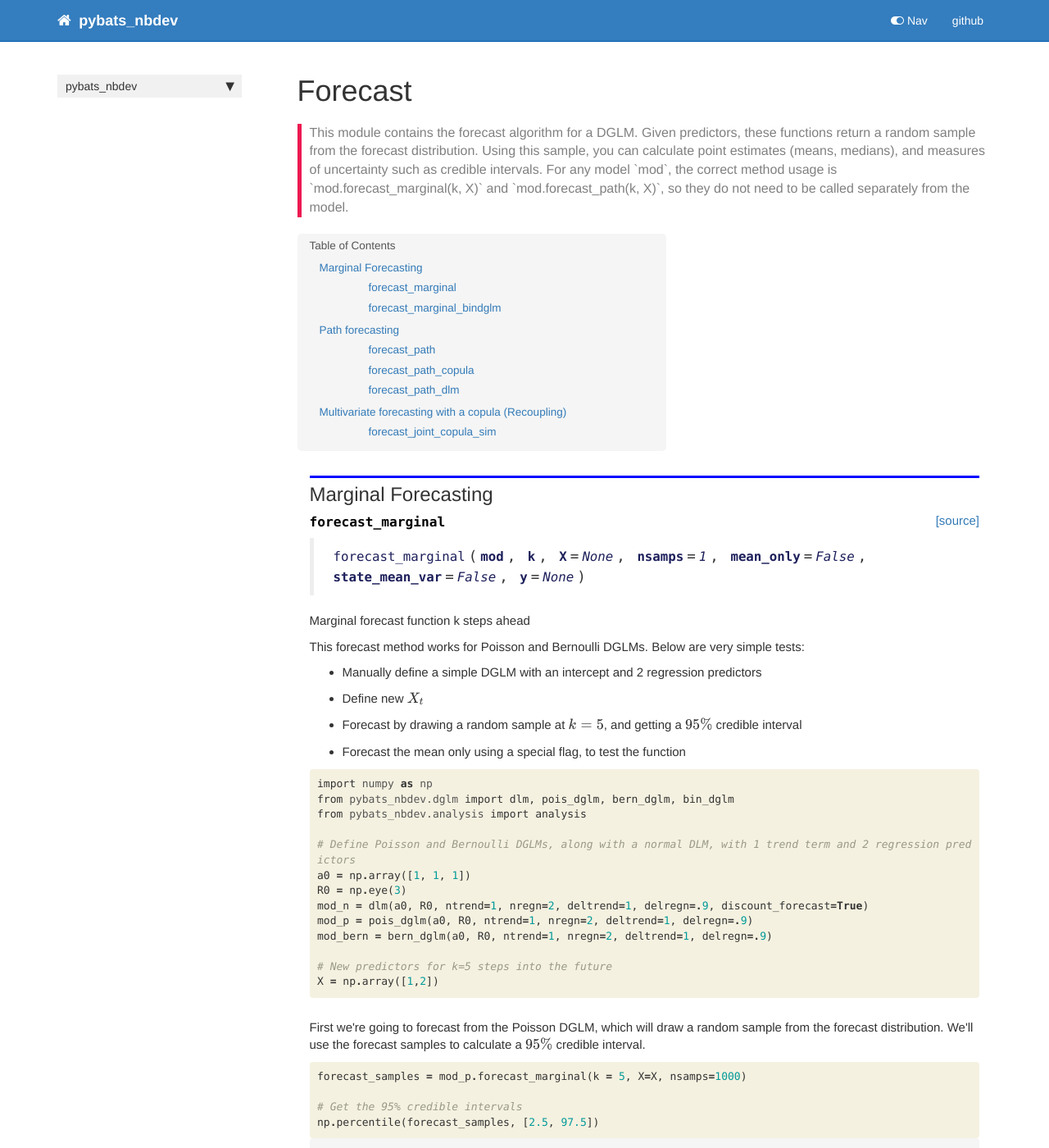
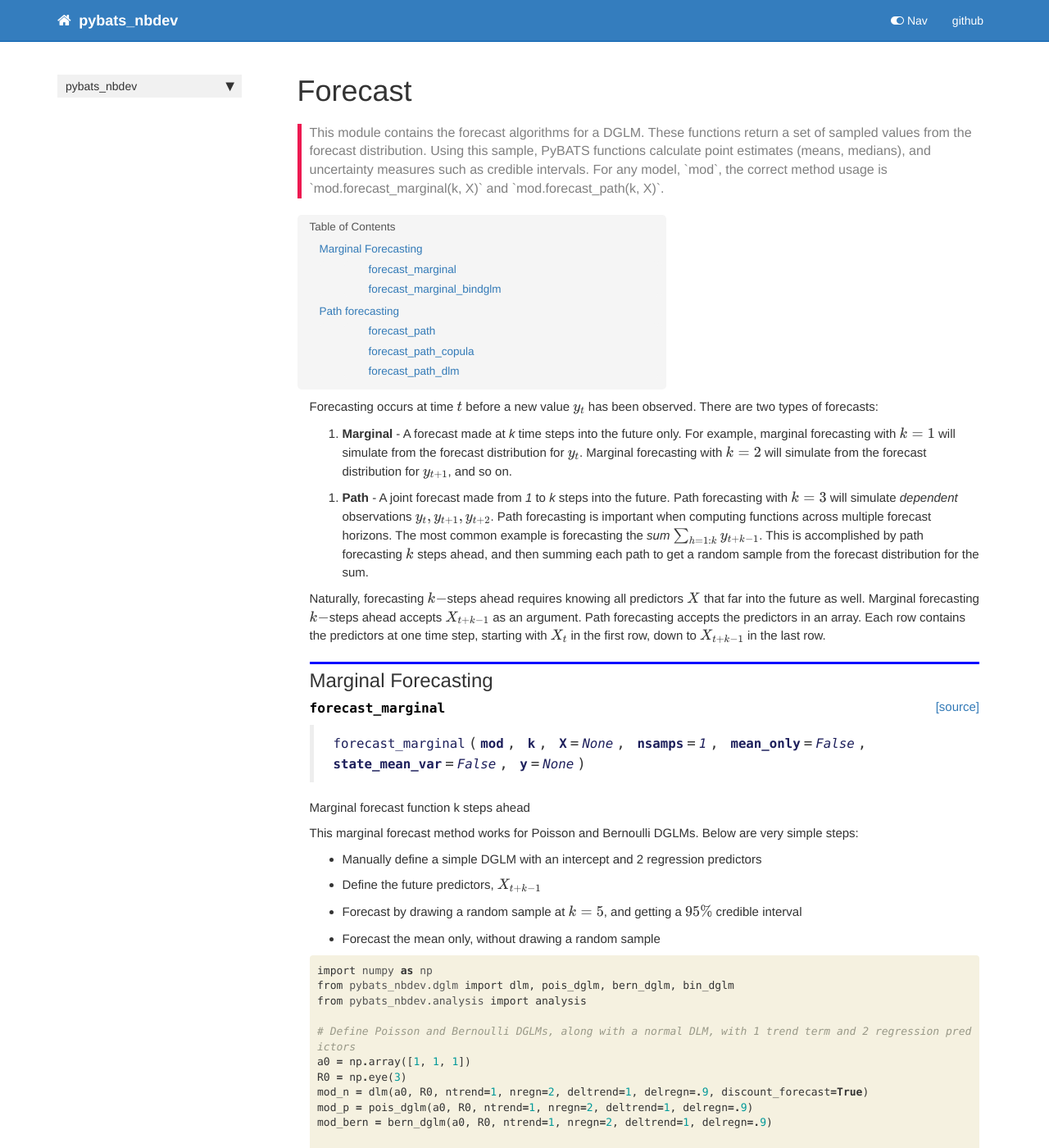
Before and after one commit to lavinei/pybats_nbdev, a Jekyll site: the page built from docs/forecast.html, in a window 1280 px wide and 1400 px high. Shown: the whole window at 82% size. Built offline with Jekyll 4.4.1, drawn with Linux system fonts in a browser that asks for light colours; nearby versions of some CDN libraries; comment, search, counter and statistics services are not loaded; some of the changed text lies outside the part shown.

Commit message:
forecast

```diff
--- a/docs/forecast.html
+++ b/docs/forecast.html
@@ -6,8 +6,8 @@ title: Forecast
 keywords: fastai
 sidebar: home_sidebar
 
-summary: "This module contains the forecast algorithm for a DGLM. Given predictors, these functions return a random sample from the forecast distribution. Using this sample, you can calculate point estimates (means, medians), and measures of uncertainty such as credible intervals. For any model `mod`, the correct method usage is `mod.forecast_marginal(k, X)` and `mod.forecast_path(k, X)`, so they do not need to be called separately from the model."
-description: "This module contains the forecast algorithm for a DGLM. Given predictors, these functions return a random sample from the forecast distribution. Using this sample, you can calculate point estimates (means, medians), and measures of uncertainty such as credible intervals. For any model `mod`, the correct method usage is `mod.forecast_marginal(k, X)` and `mod.forecast_path(k, X)`, so they do not need to be called separately from the model."
+summary: "This module contains the forecast algorithms for a DGLM. These functions return a set of sampled values from the forecast distribution. Using this sample, PyBATS functions calculate point estimates (means, medians), and uncertainty measures such as credible intervals. For any model, `mod`, the correct method usage is `mod.forecast_marginal(k, X)` and `mod.forecast_path(k, X)`."
+description: "This module contains the forecast algorithms for a DGLM. These functions return a set of sampled values from the forecast distribution. Using this sample, PyBATS functions calculate point estimates (means, medians), and uncertainty measures such as credible intervals. For any model, `mod`, the correct method usage is `mod.forecast_marginal(k, X)` and `mod.forecast_path(k, X)`."
 nb_path: "nbs/02_forecast.ipynb"
 ---
 <!--
@@ -29,6 +29,20 @@ nb_path: "nbs/02_forecast.ipynb"
 </div>
     {% endraw %}
 
+<div class="cell border-box-sizing text_cell rendered"><div class="inner_cell">
+<div class="text_cell_render border-box-sizing rendered_html">
+<p>Forecasting occurs at time $t$ before a new value $y_t$ has been observed. There are two types of forecasts:</p>
+<ol>
+<li><strong>Marginal</strong> - A forecast made at <em>k</em> time steps into the future only. For example, marginal forecasting with $k=1$ will simulate from the forecast distribution for $y_t$. Marginal forecasting with $k=2$ will simulate from the forecast distribution for $y_{t+1}$, and so on.</li>
+</ol>
+<ol>
+<li><strong>Path</strong> - A joint forecast made from <em>1</em> to <em>k</em> steps into the future. Path forecasting with $k=3$ will simulate <em>dependent</em> observations $y_t, y_{t+1}, y_{t+2}$. Path forecasting is important when computing functions across multiple forecast horizons. The most common example is forecasting the <em>sum</em> $\sum_{h=1:k} y_{t+k-1}$. This is accomplished by path forecasting $k$ steps ahead, and then summing each path to get a random sample from the forecast distribution for the sum.</li>
+</ol>
+<p>Naturally, forecasting $k-$steps ahead requires knowing all predictors $X$ that far into the future as well. Marginal forecasting $k-$steps ahead accepts $X_{t+k-1}$ as an argument. Path forecasting accepts the predictors in an array. Each row contains the predictors at one time step, starting with $X_t$ in the first row, down to $X_{t+k-1}$ in the last row.</p>
+
+</div>
+</div>
+</div>
 <div class="cell border-box-sizing text_cell rendered"><div class="inner_cell">
 <div class="text_cell_render border-box-sizing rendered_html">
 <h2 id="Marginal-Forecasting">Marginal Forecasting<a class="anchor-link" href="#Marginal-Forecasting"> </a></h2>
@@ -69,12 +83,12 @@ nb_path: "nbs/02_forecast.ipynb"
 
 <div class="cell border-box-sizing text_cell rendered"><div class="inner_cell">
 <div class="text_cell_render border-box-sizing rendered_html">
-<p>This forecast method works for Poisson and Bernoulli DGLMs. Below are very simple tests:</p>
+<p>This marginal forecast method works for Poisson and Bernoulli DGLMs. Below are very simple steps:</p>
 <ul>
 <li>Manually define a simple DGLM with an intercept and 2 regression predictors</li>
-<li>Define new $X_t$</li>
+<li>Define the future predictors, $X_{t+k-1}$</li>
 <li>Forecast by drawing a random sample at $k=5$, and getting a $95\%$ credible interval</li>
-<li>Forecast the mean only using a special flag, to test the function</li>
+<li>Forecast the mean only, without drawing a random sample</li>
 </ul>
 
 </div>
@@ -197,7 +211,7 @@ nb_path: "nbs/02_forecast.ipynb"
 
 <div class="cell border-box-sizing text_cell rendered"><div class="inner_cell">
 <div class="text_cell_render border-box-sizing rendered_html">
-<p>Next we'll test the models using the special flag <code>mean_only=True</code>. This will return only the mean value, without simulation from the forecast distribution. It is much faster if the mean is the only value of interest.</p>
+<p>Next we'll test the models by setting <code>mean_only=True</code>. This will return only the mean value, without simulation from the forecast distribution. It is much faster if the mean is the only value of interest.</p>
 <p>Notice that we skipped simulating from the Bernoulli DGLM, because Bernoulli outcomes are only $0$ or $1$ anyway. The mean of the forecast distribution in a Bernoulli DGLM is equal to the probability of the outcome being $1$.</p>
 
 </div>
@@ -457,59 +471,13 @@ nb_path: "nbs/02_forecast.ipynb"
 
 <div class="cell border-box-sizing text_cell rendered"><div class="inner_cell">
 <div class="text_cell_render border-box-sizing rendered_html">
-<p>Finally, <code>mod.forecast_path</code> has two special features beyond returning just a random sample from the forecast distribution. These only work when using <a href="/pybats_nbdev/forecast.html#forecast_path_copula"><code>forecast_path_copula</code></a>, which is not called for a normal DLM.</p>
+<p><a href="/pybats_nbdev/dglm.html#dglm.forecast_path"><code>dglm.forecast_path</code></a> has two special features beyond returning just a random sample from the forecast distribution. These only work when using <a href="/pybats_nbdev/forecast.html#forecast_path_copula"><code>forecast_path_copula</code></a>, and are not yet available for a normal DLM.</p>
 <ol>
 <li>Passing in a value (a vector of length $k$) for <code>y</code> makes the function return the <em>log</em> probability density of <code>y</code> under the forecast distribution, $p(y)$.</li>
-<li>Setting <code>return_cov = True</code> makes the function return the covariance in the copula distribution. This is slightly different than the covariance in the forecast distribution, which can be calculated directly from a random sample.</li>
+<li>Setting <code>return_cov = True</code> makes the function return the covariance in the copula distribution. This will be different than the covariance in the forecast distribution, which can be calculated directly from a random sample.</li>
 </ol>
 
 </div>
 </div>
 </div>
-<div class="cell border-box-sizing text_cell rendered"><div class="inner_cell">
-<div class="text_cell_render border-box-sizing rendered_html">
-<h2 id="Multivariate-forecasting-with-a-copula-(Recoupling)">Multivariate forecasting with a copula (Recoupling)<a class="anchor-link" href="#Multivariate-forecasting-with-a-copula-(Recoupling)"> </a></h2>
 </div>
-</div>
-</div>
-    {% raw %}
-
-<div class="cell border-box-sizing code_cell rendered">
-
-</div>
-    {% endraw %}
-
-    {% raw %}
-
-<div class="cell border-box-sizing code_cell rendered">
-
-<div class="output_wrapper">
-<div class="output">
-
-<div class="output_area">
-
-
-<div class="output_markdown rendered_html output_subarea ">
-<h4 id="forecast_joint_copula_sim" class="doc_header"><code>forecast_joint_copula_sim</code><a href="https://github.com/lavinei/pybats_nbdev/tree/master/pybats_nbdev/forecast.py#L374" class="source_link" style="float:right">[source]</a></h4><blockquote><p><code>forecast_joint_copula_sim</code>(<strong><code>mod_list</code></strong>, <strong><code>lambda_mu</code></strong>, <strong><code>lambda_cov</code></strong>, <strong><code>nsamps</code></strong>, <strong><code>t_dist</code></strong>=<em><code>False</code></em>, <strong><code>nu</code></strong>=<em><code>9</code></em>)</p>
-</blockquote>
-<p>Jointly forecast from multiple DGLMs which share a latent factor</p>
-
-</div>
-
-</div>
-
-</div>
-</div>
-
-</div>
-    {% endraw %}
-
-<div class="cell border-box-sizing text_cell rendered"><div class="inner_cell">
-<div class="text_cell_render border-box-sizing rendered_html">
-<p>This function is used to jointly forecast from separately DGLMs which share a common latent factor. The uncertainty in the forecast of the latent factor induces dependence among the models. Just as with path forecasting, the dependence is important when calculating joint functions of the model forecasts. The most common example is forecasting the <em>sum</em> across models, $\sum_{i=1:m} y_{i,t}$.</p>
-<p><strong>COME BACK TO THIS, SEE IF IT SHOULD BE HIDDEN WHEN I DO THE LATENT FACTOR DOCUMENTATION</strong></p>
-
-</div>
-</div>
-</div>
-</div>
--- a/pybats_nbdev/forecast.py
+++ b/pybats_nbdev/forecast.py
@@ -1,7 +1,7 @@
 # AUTOGENERATED! DO NOT EDIT! File to edit: nbs/02_forecast.ipynb (unless otherwise specified).
 
 __all__ = ['forecast_marginal', 'forecast_marginal_bindglm', 'forecast_path', 'forecast_path_copula',
-           'forecast_path_dlm', 'forecast_joint_copula_sim']
+           'forecast_path_dlm']
 
 # Internal Cell
 #exporti
@@ -370,7 +370,7 @@ def forecast_path_copula_density_MC(mod, y, lambda_mu, lambda_cov, t_dist=False,
     # Return their average, on the log scale
     return np.log(np.mean(path_density_list))
 
-# Cell
+# Internal Cell
 def forecast_joint_copula_sim(mod_list, lambda_mu, lambda_cov, nsamps, t_dist=False, nu=9):
     """
     Jointly forecast from multiple DGLMs which share a latent factor
```
Also changed, not shown: other parts of docs/forecast.html (+5 -5 lines), 1 other file.
